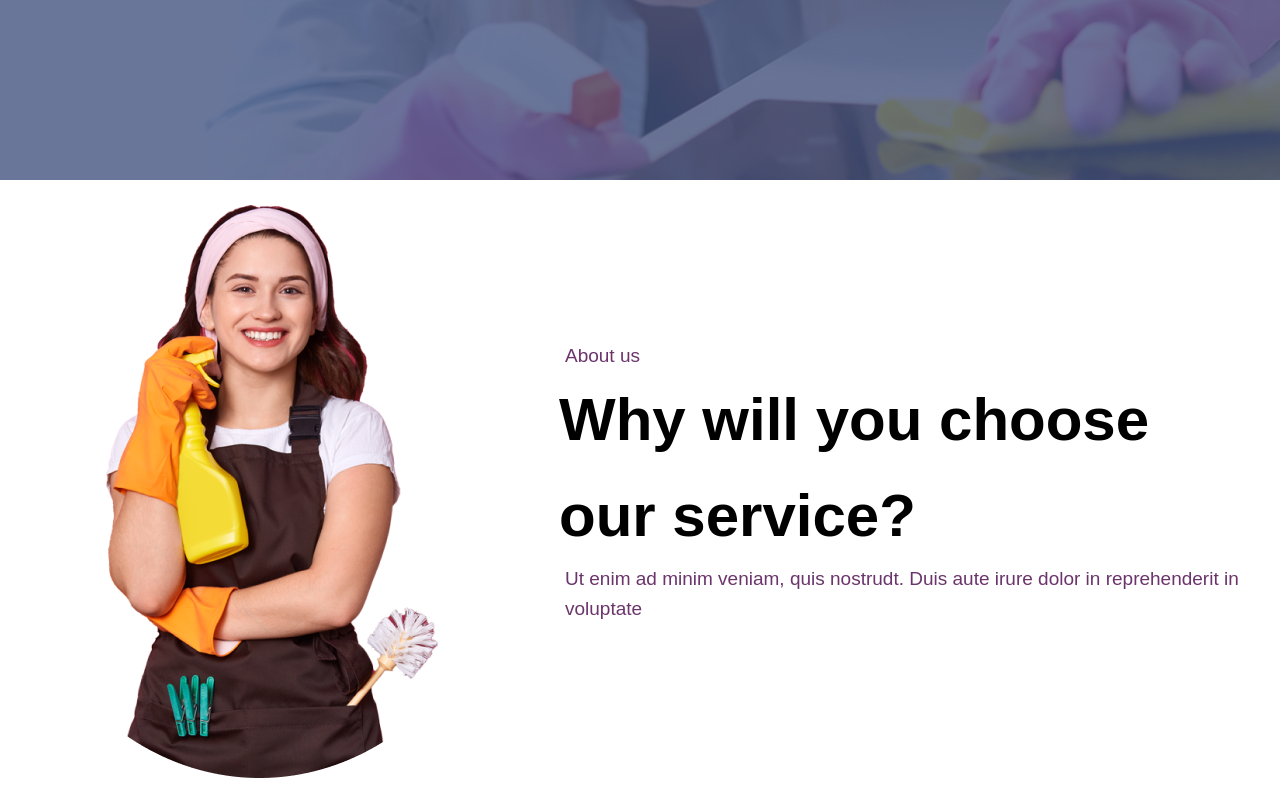
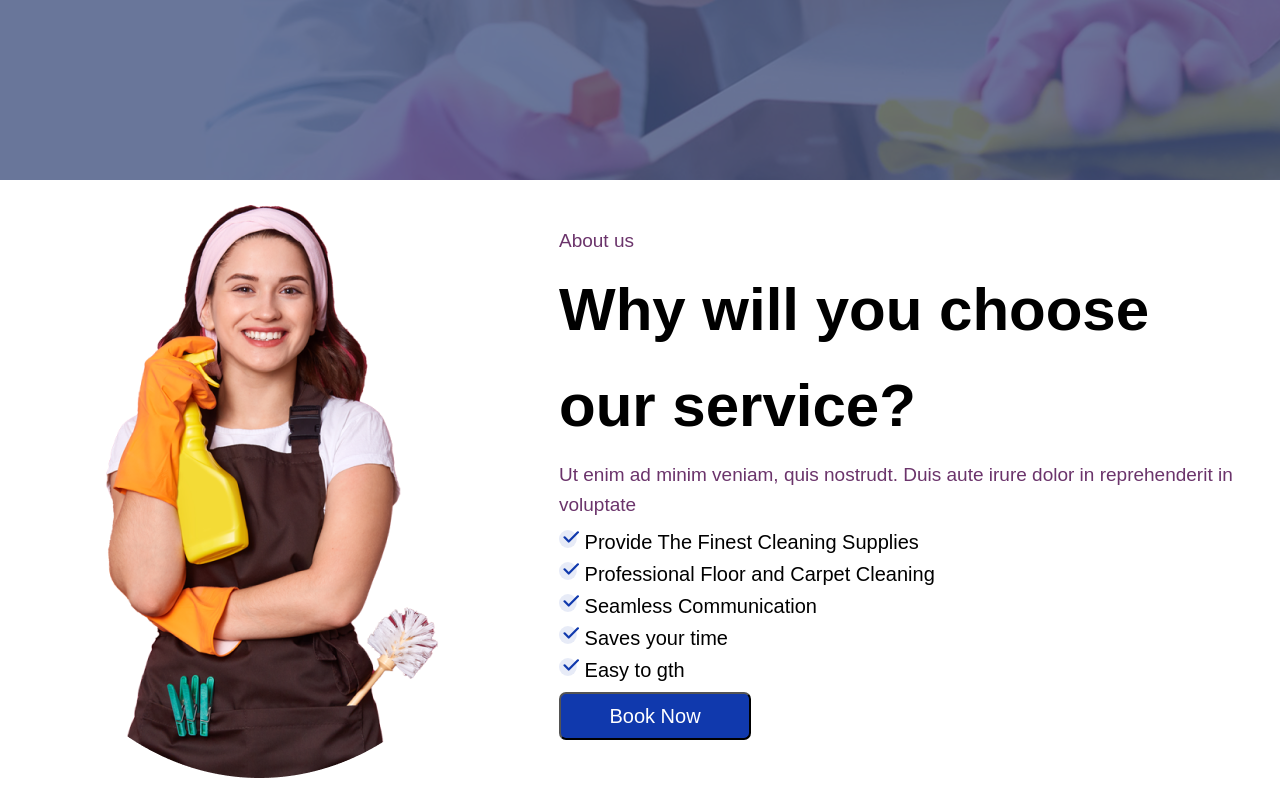
Before and after one commit to FyadMohammed/Intern-Initiate, a plain HTML site: page task_2.html in a window 1280 px wide. Shown: the part 748-1534 px from the top of the page. Drawn offline with Linux system fonts and the light colour scheme.

Commit message:
About section completed

```diff
--- a/task_2.css
+++ b/task_2.css
@@ -249,16 +249,40 @@ header section {
 .about_us_description{
     display: flex;
     flex-direction: column;
-    justify-content: center;
+    justify-content: space-evenly;
     padding: 40px;
 }
 
 .about_us_description p{
     font-size: 19px;
     color: rgb(107, 52, 107);
-    padding-left:6px;
+
 }
 
 .about_us_description h1{
     font-size: 60px;
 }
+
+.about_us_description ul{
+    list-style-type:none;
+
+    font-size: 20px;
+}
+
+.about_us_description button{
+    width: 15vw;
+    height: 6vh;
+    text-align: center;
+    background-color: #1039AD;
+    font-size: 20px;
+    color:white;
+    border-radius: 7px;
+}
+
+.about_us_description ul li {
+    justify-content: center;
+}
+.about_us_description ul li svg{
+    width: 20px;
+    height: 20px;
+}
--- a/task_2.html
+++ b/task_2.html
@@ -143,7 +143,48 @@
                         <p>About us</p>
                         <h1>Why will you choose our service?</h1>
                         <p>Ut enim ad minim veniam, quis nostrudt. Duis aute irure dolor in reprehenderit in voluptate</p>
+
+                        <ul>
+                            <li>
+                                <svg width="18" height="16" viewBox="0 0 18 16" fill="none" xmlns="http://www.w3.org/2000/svg">
+                                <circle cx="8" cy="8" r="8" fill="#1039AD" fill-opacity="0.1"/>
+                                <path d="M17 2L8.75 10.25L5 6.5" stroke="#1039AD" stroke-width="2" stroke-linecap="round" stroke-linejoin="round"/>
+                                </svg>
+
+                                Provide The Finest Cleaning Supplies</li>
+                            <li>
+                                <svg width="18" height="16" viewBox="0 0 18 16" fill="none" xmlns="http://www.w3.org/2000/svg">
+                                <circle cx="8" cy="8" r="8" fill="#1039AD" fill-opacity="0.1"/>
+                                <path d="M17 2L8.75 10.25L5 6.5" stroke="#1039AD" stroke-width="2" stroke-linecap="round" stroke-linejoin="round"/>
+                                </svg>
+                                Professional Floor and Carpet Cleaning
+                            </li>
+                            <li>
+                                <svg width="18" height="16" viewBox="0 0 18 16" fill="none" xmlns="http://www.w3.org/2000/svg">
+                                <circle cx="8" cy="8" r="8" fill="#1039AD" fill-opacity="0.1"/>
+                                <path d="M17 2L8.75 10.25L5 6.5" stroke="#1039AD" stroke-width="2" stroke-linecap="round" stroke-linejoin="round"/>
+                                </svg>
+                                Seamless Communication
+                            </li>
+                            <li>
+                                <svg width="18" height="16" viewBox="0 0 18 16" fill="none" xmlns="http://www.w3.org/2000/svg">
+                                <circle cx="8" cy="8" r="8" fill="#1039AD" fill-opacity="0.1"/>
+                                <path d="M17 2L8.75 10.25L5 6.5" stroke="#1039AD" stroke-width="2" stroke-linecap="round" stroke-linejoin="round"/>
+                                </svg>
+                                Saves your time
+                            </li>
+                            <li>
+                                <svg width="18" height="16" viewBox="0 0 18 16" fill="none" xmlns="http://www.w3.org/2000/svg">
+                                <circle cx="8" cy="8" r="8" fill="#1039AD" fill-opacity="0.1"/>
+                                <path d="M17 2L8.75 10.25L5 6.5" stroke="#1039AD" stroke-width="2" stroke-linecap="round" stroke-linejoin="round"/>
+                                </svg>
+                                Easy to gth
+                            </li>
+                        </ul>
+                        <button>Book Now</button>
                     </div>
+
+
                 </div>
             </div>
         </section>
```
